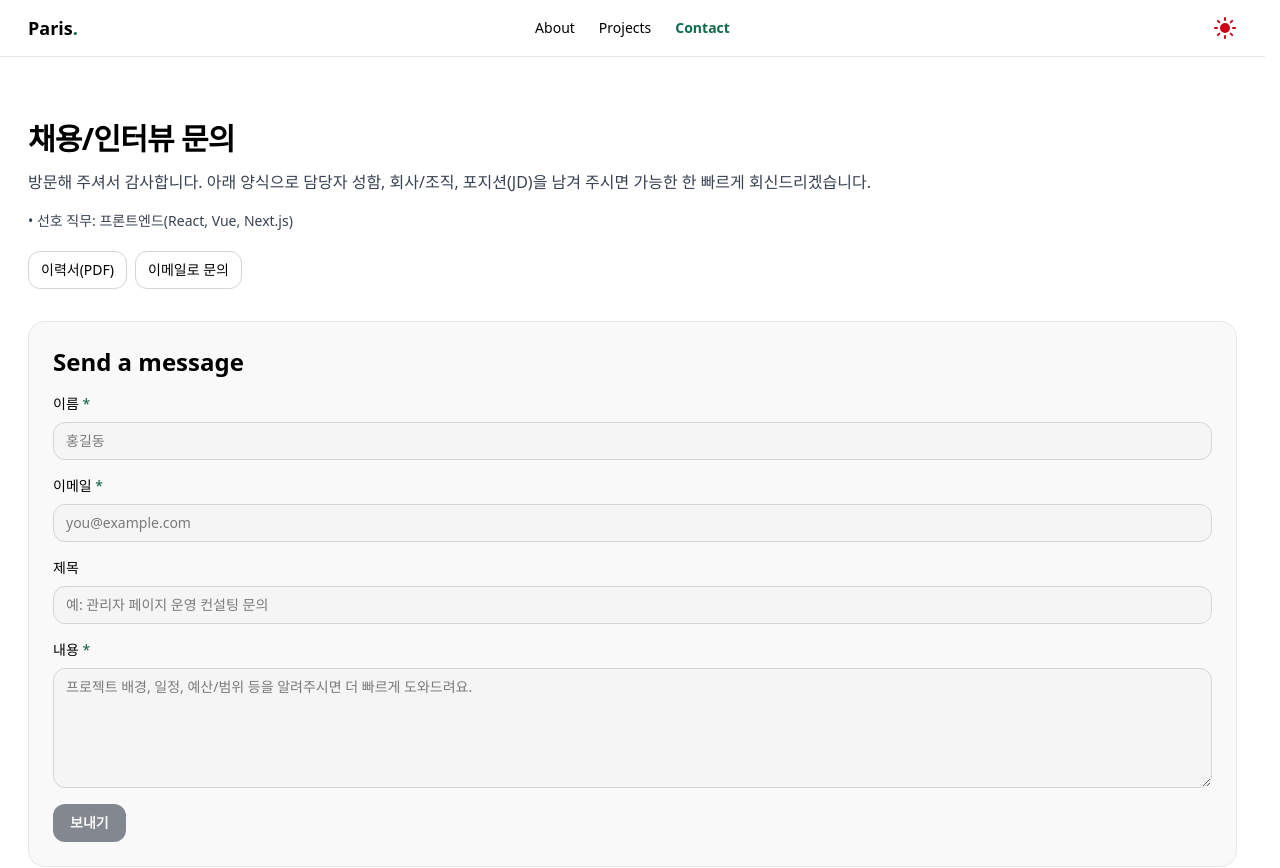
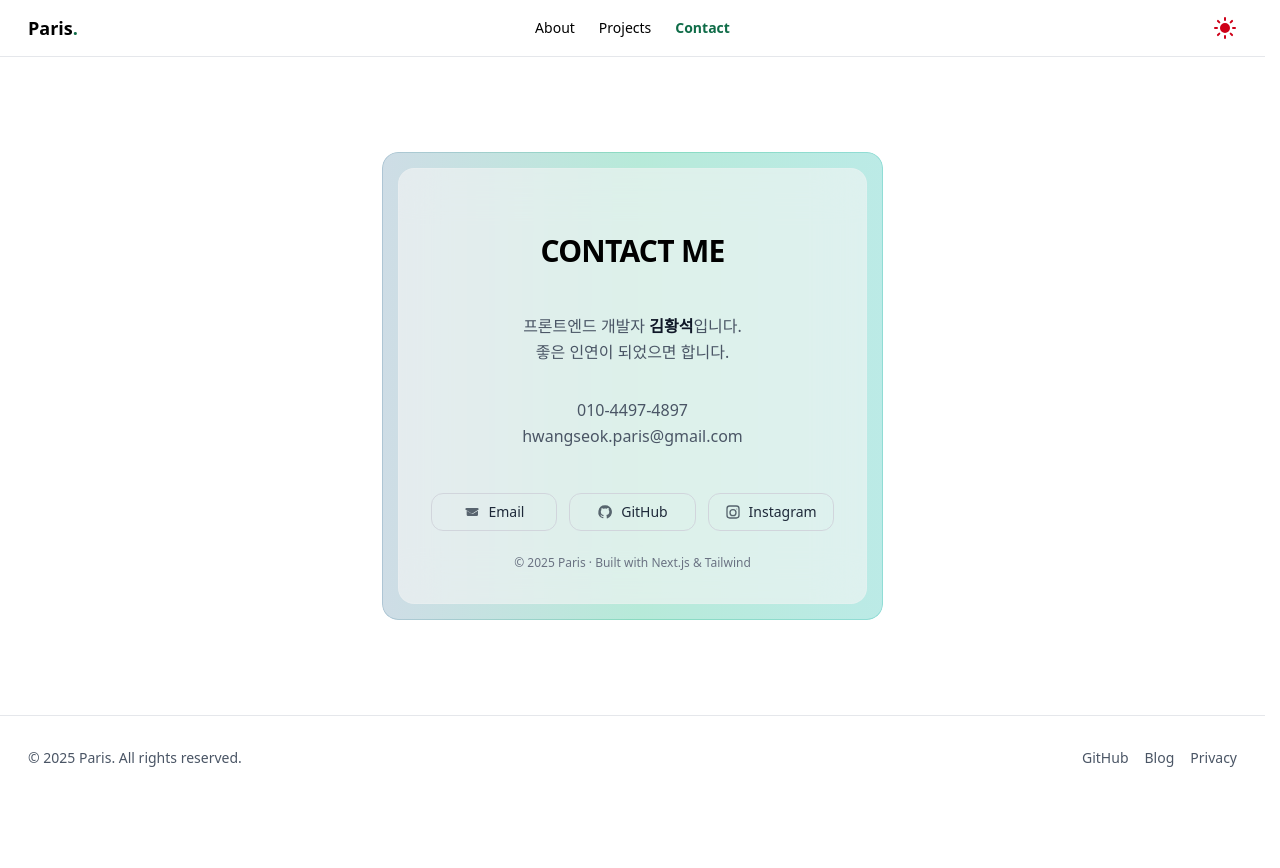
Before and after one commit to Hwangseok-Paris/paris_MK2, a Next.js app: page /contact in a window 1280 px wide. Shown: the top 868 px of the page. After the commit the page ends 800 px from the top, so only its background shows below. Built offline with nearby package versions, Linux system fonts and the light colour scheme; no server answers; a web font is replaced by a local one.

Commit message:
251102: contact 항목 수정, 헤더 수정, 문구 수정

```diff
--- a/src/app/(pages)/contact/page.tsx
+++ b/src/app/(pages)/contact/page.tsx
@@ -1,21 +1,17 @@
 import Container from "@/components/layout/Container";
-import ContactIntro from "@/components/contact/ContactIntro";
-import ContactForm from "@/components/contact/ContactForm";
-import SocialList from "@/components/contact/SocialList";
+// import ContactIntro from "@/components/contact/ContactIntro";
+// import ContactForm from "@/components/contact/ContactForm";
+// import SocialList from "@/components/contact/SocialList";
+// import ContactSection from "../../../components/contact/ContactSection";
+import ContactBox from "../../../components/contact/ContactBox";
 
 export default function ContactPage() {
   return (
-    <section className="py-12 md:py-16">
+    <section className="">
       <Container>
-        <div className="grid gap-8 md:grid-cols-[1.1fr,0.9fr]">
-          <div className="space-y-8">
-            <ContactIntro />
-            <ContactForm />
-          </div>
-          <aside className="h-fit rounded-2xl border border-gray-200 dark:border-gray-800 bg-white/60 dark:bg-gray-800/60 backdrop-blur p-5 md:p-6">
-            <SocialList />
-          </aside>
-        </div>
+        <main className="flex min-h-[calc(100vh-178px)] md:min-h-[calc(100vh-142px)] items-center justify-center px-6 md:px-8">
+          <ContactBox />
+        </main>
       </Container>
     </section>
   );
--- a/src/components/Header.tsx
+++ b/src/components/Header.tsx
@@ -44,7 +44,7 @@ export default function Header() {
             </Link>
           </nav>
 
-          <div className="flex items-center justify-end gap-4  w-20">
+          <div className="flex items-center justify-end gap-4 w-20">
             <ThemeToggle />
 
             {/* 모바일 햄버거 */}
@@ -75,7 +75,7 @@ export default function Header() {
 
       {/* 모바일 드롭다운 메뉴 */}
       {open && (
-        <nav className="md:hidden border-b border-gray-200 bg-white dark:border-gray-700 dark:bg-gray-900">
+        <nav className="md:hidden border-b border-gray-200 bg-white/95 dark:border-gray-700 dark:bg-gray-900/95 absolute w-full">
           <Container>
             <ul className="flex flex-col space-y-2 py-4 text-sm font-medium">
               <li>
--- a/src/components/about/AboutIntro.tsx
+++ b/src/components/about/AboutIntro.tsx
@@ -38,8 +38,8 @@ export default function AboutIntro() {
               onClick={() => window.open("https://www.instagram.com/fstvl.life")}>
               @fstvl.life
             </span>
-            ) 앱 런칭을 목표로, <strong>기획과 웹 어드민 개발</strong>을 직접 담당하고 있습니다.
-            지난 엔터테인먼트 경력, 현재의 주력 기술을 연결해 사용자에게{" "}
+            ) 앱 런칭을 목표로, <strong>기획과 웹 어드민 개발</strong>을 담당하고 있습니다. 지난
+            엔터테인먼트 경력, 현재의 주력 기술을 연결해 사용자에게{" "}
             <strong>감각적이고 효율적인 UX</strong>를 제공하고자 합니다.
           </p>
         </div>
--- /dev/null
+++ b/src/components/contact/ContactBox.tsx
@@ -0,0 +1,165 @@
+// app/components/ContactFooter.tsx
+"use client";
+
+import { motion } from "framer-motion";
+
+const MailIcon = (props: React.SVGProps<SVGSVGElement>) => (
+  <svg viewBox="0 0 24 24" aria-hidden="true" {...props}>
+    <path
+      fill="currentColor"
+      d="M4 6h16a2 2 0 0 1 2 2v.3l-10 6.25L2 8.3V8a2 2 0 0 1 2-2Zm0 4.1 7.42 4.63a2 2 0 0 0 2.16 0L21 10.1V16a2 2 0 0 1-2 2H5.99A2 2 0 0 1 4 16v-5.9Z"
+    />
+  </svg>
+);
+
+const GithubIcon = (props: React.SVGProps<SVGSVGElement>) => (
+  <svg viewBox="0 0 24 24" aria-hidden="true" {...props}>
+    <path
+      fill="currentColor"
+      d="M12 2a10 10 0 0 0-3.16 19.49c.5.09.68-.22.68-.48v-1.7c-2.78.61-3.37-1.19-3.37-1.19-.46-1.18-1.12-1.5-1.12-1.5-.92-.63.07-.62.07-.62 1.02.07 1.56 1.06 1.56 1.06 .9 1.56 2.36 1.11 2.94.85.09-.66.35-1.11.63-1.37-2.22-.25-4.55-1.11-4.55-4.94 0-1.09.39-1.98 1.03-2.68-.1-.26-.45-1.3.1-2.7 0 0 .85-.27 2.8 1.03A9.7 9.7 0 0 1 12 6.84c.86 0 1.73.12 2.54.36 1.95-1.3 2.8-1.03 2.8-1.03 .55 1.4.2 2.44.1 2.7 .64.7 1.03 1.59 1.03 2.68 0 3.85-2.34 4.69-4.57 4.94.36.31.68.92.68 1.86v2.76c0 .26.18.58.69.48A10 10 0 0 0 12 2Z"
+    />
+  </svg>
+);
+
+const InstagramIcon = (props: React.SVGProps<SVGSVGElement>) => (
+  <svg viewBox="0 0 24 24" aria-hidden="true" {...props}>
+    <path
+      fill="currentColor"
+      d="M7 2h10a5 5 0 0 1 5 5v10a5 5 0 0 1-5 5H7a5 5 0 0 1-5-5V7a5 5 0 0 1 5-5Zm0 2a3 3 0 0 0-3 3v10a3 3 0 0 0 3 3h10a3 3 0 0 0 3-3V7a3 3 0 0 0-3-3H7Zm5 3.5A5.5 5.5 0 1 1 6.5 13 5.5 5.5 0 0 1 12 7.5Zm0 2A3.5 3.5 0 1 0 15.5 13 3.5 3.5 0 0 0 12 9.5Zm5.75-2.75a.75.75 0 1 1-.75.75.75.75 0 0 1 .75-.75Z"
+    />
+  </svg>
+);
+
+const socials = [
+  { label: "Email", href: "mailto:hwangseokparis@gmail.com", Icon: MailIcon },
+  { label: "GitHub", href: "https://github.com/Hwangseok-Paris", Icon: GithubIcon },
+  { label: "Instagram", href: "https://instagram.com/watlz_paris", Icon: InstagramIcon },
+];
+
+export default function ContactFooter() {
+  return (
+    <section className="mx-auto max-w-screen-xl px-6 md:px-8">
+      <div className="relative mx-auto mt-12 mb-12 max-w-5xl min-w-xs rounded-2xl p-4 overflow-hidden">
+        {/* ✨ 흐르는 배경 */}
+        <div className="absolute inset-0 -z-10 rounded-2xl gradient-anim opacity-60" />
+
+        {/* ✨ 글로우 border 효과 (얇은 테두리 라이트 애니메이션) */}
+        <div className="absolute inset-0 -z-10 rounded-2xl border border-white/20 dark:border-white/10 glow-anim pointer-events-none" />
+
+        {/* 🪞 Glass 카드 */}
+        <motion.div
+          initial={{ opacity: 0, y: 20 }}
+          whileInView={{ opacity: 1, y: 0 }}
+          viewport={{ once: true, amount: 0.35 }}
+          transition={{ duration: 0.6, ease: [0.22, 1, 0.36, 1] }}
+          className="rounded-2xl border border-white/20 dark:border-white/10
+          bg-white/60 dark:bg-gray-900/40 backdrop-blur-xl p-8 relative">
+          <h2 className="text-2xl md:text-3xl font-bold tracking-tight text-center py-8">
+            CONTACT ME
+          </h2>
+
+          <p className="mt-3 text-center  text-gray-600 dark:text-gray-300 leading-relaxed">
+            프론트엔드 개발자{" "}
+            <span className="font-bold text-gray-900 dark:text-white">김황석</span>
+            입니다.
+          </p>
+          <p className="text-center  text-gray-600 dark:text-gray-300 leading-relaxed">
+            좋은 인연이 되었으면 합니다.
+          </p>
+          <div className="py-5 flex flex-col items-center">
+            {/* <p className="mt-3 text-center text-sm md:text-base text-gray-600 dark:text-gray-300 leading-relaxed">
+              프론트엔드 개발자{" "}
+              <span className="font-medium text-gray-900 dark:text-white">Paris (김황석)</span>
+              입니다.
+            </p>
+            <p className=" text-center text-sm md:text-base text-gray-600 dark:text-gray-300 leading-relaxed">
+              새로운 협업/인터뷰 제안은 언제든 환영합니다.
+            </p> */}
+            <p className="mt-3 text-center  text-gray-600 dark:text-gray-300 leading-relaxed">
+              010-4497-4897
+            </p>
+            <p className="mt text-center text-gray-600 dark:text-gray-300 leading-relaxed">
+              {" "}
+              hwangseok.paris@gmail.com
+            </p>
+          </div>
+
+          <div className="mt-6 gap-3 grid grid-cols-1 sm:grid-cols-3 ">
+            {/* <a
+              href="/resume.pdf"
+              target="_blank"
+              rel="noreferrer"
+              className="group justify-center inline-flex items-center gap-2 rounded-xl border border-gray-300 dark:border-gray-700 px-4 py-2 text-sm font-medium text-gray-800 dark:text-gray-100 hover:bg-gray-50 dark:hover:bg-gray-800 transition-colors">
+              <span>이력서(PDF)</span>
+            </a> */}
+
+            {socials.map(({ label, href, Icon }) => (
+              <a
+                key={label}
+                href={href}
+                target="_blank"
+                rel="noreferrer"
+                className="group justify-center i inline-flex items-center gap-2 rounded-xl border border-gray-300 dark:border-gray-700 px-4 py-2 text-sm font-medium text-gray-800 dark:text-gray-100 hover:bg-gray-50 dark:hover:bg-gray-800 transition-colors">
+                <Icon className="size-4 opacity-70 group-hover:opacity-100 transition-opacity" />
+                <span>{label}</span>
+              </a>
+            ))}
+          </div>
+
+          <p className="mt-6 text-center text-[11px] md:text-xs text-gray-500 dark:text-gray-400">
+            © {new Date().getFullYear()} Paris · Built with Next.js &amp; Tailwind
+          </p>
+        </motion.div>
+      </div>
+
+      {/* 🎨 내부 애니메이션 정의 */}
+      <style jsx>{`
+        /* 🎨 배경 그라데이션 */
+        .gradient-anim {
+          background: linear-gradient(
+            90deg,
+            rgba(217, 70, 239, 0.5),
+            rgba(16, 185, 129, 0.5),
+            rgba(56, 189, 248, 0.5),
+            rgba(217, 70, 239, 0.5)
+          );
+          background-size: 400% 100%;
+          animation: bg-pan 20s linear infinite;
+        }
+
+        /* ✨ 윤곽선도 같은 그라데이션 공유 */
+        .glow-anim::before {
+          content: "";
+          filter: blur(1px);
+          position: absolute;
+          inset: -1px;
+          border-radius: inherit;
+          background: linear-gradient(
+            90deg,
+            rgba(217, 70, 239, 0.6),
+            rgba(16, 185, 129, 0.6),
+            rgba(56, 189, 248, 0.6),
+            rgba(217, 70, 239, 0.6)
+          );
+          background-size: 400% 100%;
+          animation: bg-pan 20s linear infinite;
+          mask: linear-gradient(#fff 0 0) content-box, linear-gradient(#fff 0 0);
+          mask-composite: exclude;
+          -webkit-mask-composite: xor;
+          padding: 1px;
+          opacity: 0.8;
+        }
+
+        /* 공통 이동 애니메이션 */
+        @keyframes bg-pan {
+          0% {
+            background-position: 0% 50%;
+          }
+          100% {
+            background-position: 100% 50%;
+          }
+        }
+      `}</style>
+    </section>
+  );
+}
--- /dev/null
+++ b/src/components/contact/ContactSection.tsx
@@ -0,0 +1,55 @@
+"use client";
+
+import { Mail, Github, Instagram } from "lucide-react";
+
+const socials = [
+  {
+    label: "Email",
+    href: "mailto:hwangseokparis@gmail.com",
+    icon: <Mail className="size-4" />,
+  },
+  {
+    label: "GitHub",
+    href: "https://github.com/Hwangseok-Paris",
+    icon: <Github className="size-4" />,
+  },
+  {
+    label: "Instagram",
+    href: "https://instagram.com/watlz_paris",
+    icon: <Instagram className="size-4" />,
+  },
+];
+
+export default function ContactSection() {
+  return (
+    <section className="mt-20 mb-10 text-center">
+      <div className="mx-auto max-w-xl rounded-2xl border border-gray-200 dark:border-gray-800 bg-white/40 dark:bg-gray-800/40 backdrop-blur p-8">
+        <h2 className="text-2xl md:text-3xl font-bold tracking-tight mb-3">Let’s Connect</h2>
+        <p className="text-sm md:text-base text-gray-600 dark:text-gray-300 mb-6 leading-relaxed">
+          프론트엔드 개발자{" "}
+          <span className="font-medium text-gray-900 dark:text-white">Paris (황석)</span>
+          입니다. 새로운 협업이나 인터뷰 제안은 언제든 환영합니다.
+        </p>
+
+        <ul className="justify-center grid grid-cols-2 sm:grid-cols-2 gap-4">
+          {socials.map((s) => (
+            <li key={s.label}>
+              <a
+                href={s.href}
+                target="_blank"
+                rel="noreferrer"
+                className="inline-flex items-center gap-2 rounded-xl border border-gray-300 dark:border-gray-700 px-4 py-2 text-sm font-medium text-gray-800 dark:text-gray-100 hover:bg-gray-50 dark:hover:bg-gray-800 transition-colors">
+                {s.icon}
+                <span>{s.label}</span>
+              </a>
+            </li>
+          ))}
+        </ul>
+
+        <p className="mt-6 text-xs text-gray-500 dark:text-gray-400">
+          © {new Date().getFullYear()} Paris · Built with Next.js & Tailwind
+        </p>
+      </div>
+    </section>
+  );
+}
--- a/src/components/projects/ProjectCard.tsx
+++ b/src/components/projects/ProjectCard.tsx
@@ -39,7 +39,7 @@ export default function ProjectCard({ project, onClick }: Props) {
       <button
         onMouseMove={onMove}
         onMouseLeave={onLeave}
-        className="group relative text-left"
+        className="group relative text-left w-full"
         onClick={() => onClick(project)}>
         <div
           ref={ref}
--- a/src/constants/projects.ts
+++ b/src/constants/projects.ts
@@ -107,7 +107,7 @@ export const projects: Project[] = [
     title: "교보톡톡 상담 솔루션",
     company: "교보생명",
     period: "2023.09 ~ 2024.03",
-    role: "프론트엔드 3인 팀 리딩",
+    role: "프론트엔드 3인 팀 리딩 및 개발",
     category: "Insurance",
     stack: ["Vue3", "Pinia", "Tailwind", "Stomp.js", "Vite", "SVN"],
     summary:
@@ -116,6 +116,7 @@ export const projects: Project[] = [
       "일정·리스크 관리 및 코드 리뷰 리딩",
       "Pinia 상태관리 구조화 및 공통 컴포넌트화",
       "WebView-React Native 브릿지 통신 구현",
+      "웹 소켓(Stomp.js) 통신 이슈 처리",
     ],
   },
   {
```
Also changed, not shown: src/components/projects/ProjectPanel.tsx (+4 -4 lines).
